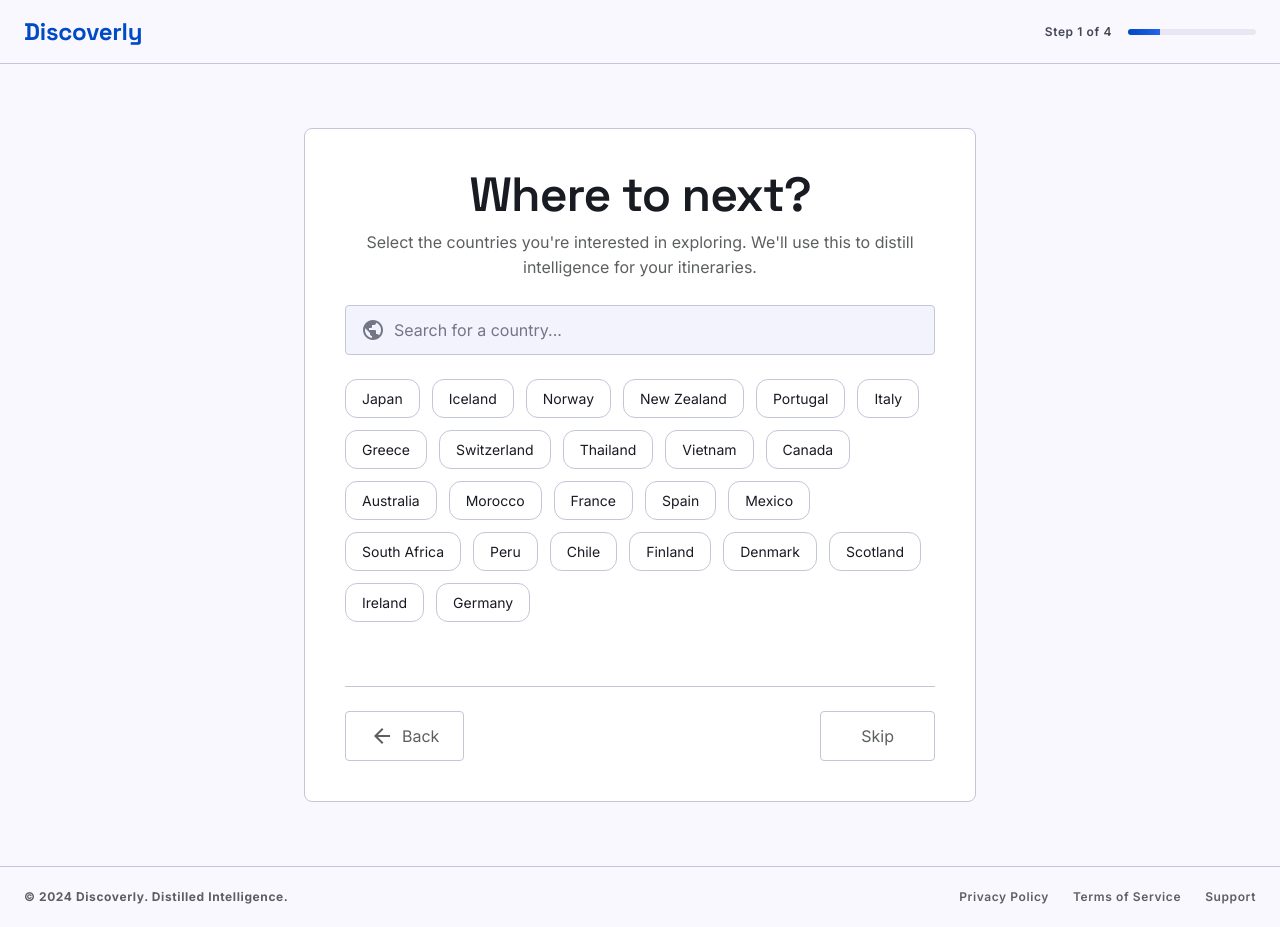
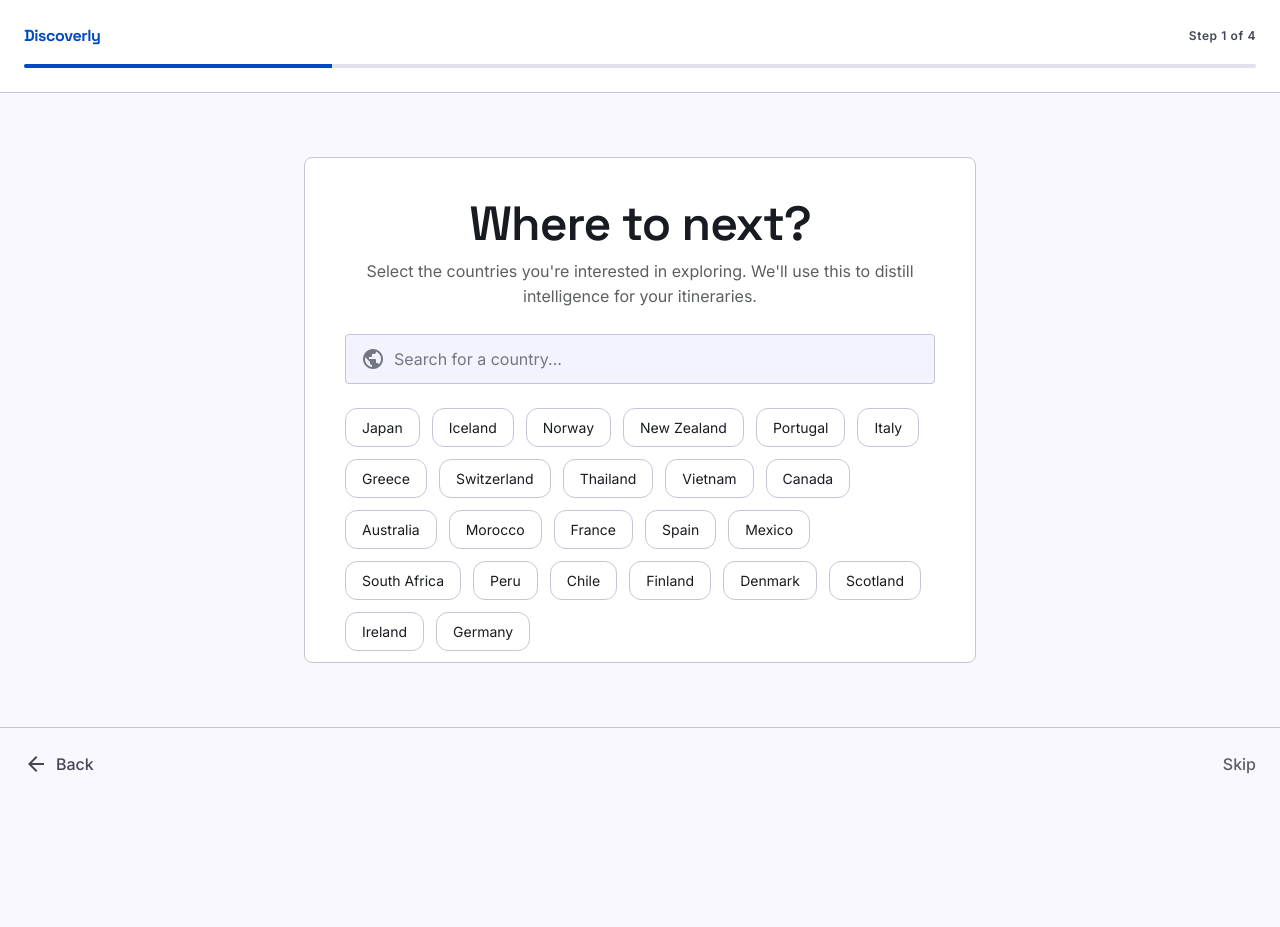
Before and after one commit to priyanshutechahead/week-3-project, a React (Vite) app in the folder frontend/: page /onboarding/countries in a window 1280 px wide. After the commit the page ends 800 px from the top, so only its background shows below. Built offline with nearby package versions, Linux system fonts and the light colour scheme.

Commit message:
update interest onboardiing

```diff
--- a/frontend/src/pages/onboarding/InterestCountriesPage.jsx
+++ b/frontend/src/pages/onboarding/InterestCountriesPage.jsx
@@ -26,20 +26,22 @@ export default function InterestCountriesPage() {
   }
 
   return (
-    <div className="bg-surface text-on-surface font-body-lg min-h-screen flex flex-col">
+    <div className="bg-surface text-on-surface font-body-lg h-screen overflow-hidden flex flex-col">
       {/* Header */}
-      <header className="w-full h-16 flex justify-between items-center px-[24px] max-w-[1280px] mx-auto border-b border-outline-variant">
-        <span className="text-headline-md font-headline-md font-bold text-primary">Discoverly</span>
-        <div className="flex items-center gap-4">
-          <span className="text-label-caps font-label-caps text-on-surface-variant">Step 1 of 4</span>
-          <div className="w-32 h-1.5 bg-surface-container-high rounded-full overflow-hidden">
-            <div className="h-full progress-gradient w-[25%] transition-all duration-500"></div>
+      <header className="w-full bg-surface-container-lowest border-b border-outline-variant py-[24px] sticky top-0 z-50">
+        <div className="max-w-[1280px] mx-auto px-[24px] flex flex-col items-center">
+          <div className="w-full flex justify-between items-center mb-4">
+            <span className="text-primary font-headline-md font-bold tracking-tight">Discoverly</span>
+            <span className="text-label-caps font-label-caps text-on-surface-variant">Step 1 of 4</span>
+          </div>
+          <div className="w-full bg-surface-container-highest h-1 rounded-full overflow-hidden">
+            <div className="bg-primary h-full w-1/4 transition-all duration-500 ease-out"></div>
           </div>
         </div>
       </header>
 
       {/* Main */}
-      <main className="flex-grow flex items-center justify-center py-[64px] px-[24px]">
+      <main className="flex-grow overflow-y-auto flex justify-center py-[64px] px-[24px]">
         <div className="w-full max-w-2xl bg-surface-container-lowest border border-outline-variant p-10 rounded-xl">
           <section className="mb-[24px] text-center">
             <h1 className="text-display-lg font-display-lg text-on-surface mb-2">Where to next?</h1>
@@ -65,9 +67,8 @@ export default function InterestCountriesPage() {
             {filtered.map(country => (
               <button
                 key={country}
-                className={`px-4 py-2 border border-outline-variant rounded-full text-body-sm font-body-sm transition-all cursor-pointer hover:border-primary active:scale-95 flex items-center gap-2 ${
-                  selected.has(country) ? 'country-tag-selected' : ''
-                }`}
+                className={`px-4 py-2 border border-outline-variant rounded-full text-body-sm font-body-sm transition-all cursor-pointer hover:border-primary active:scale-95 flex items-center gap-2 ${selected.has(country) ? 'country-tag-selected' : ''
+                  }`}
                 onClick={() => toggleCountry(country)}
               >
                 {selected.has(country) && <span className="material-symbols-outlined text-[14px]">check</span>}
@@ -75,29 +76,17 @@ export default function InterestCountriesPage() {
               </button>
             ))}
           </div>
-
-          {/* Actions */}
-          <div className="flex items-center justify-between pt-[24px] border-t border-outline-variant">
-            <button className="px-6 py-3 border border-outline-variant text-secondary font-label-caps hover:bg-surface-container transition-all flex items-center gap-2 rounded-lg" onClick={() => navigate('/signup')}>
-              <span className="material-symbols-outlined text-[18px]">arrow_back</span>
-              Back
-            </button>
-            <button className="px-10 py-3 border border-outline-variant text-secondary font-label-caps hover:bg-surface-container transition-all flex items-center gap-2 rounded-lg active:scale-95" onClick={() => navigate('/onboarding/seasons')}>
-              Skip
-            </button>
-          </div>
         </div>
       </main>
 
       {/* Footer */}
-      <footer className="w-full py-[24px] border-t border-outline-variant mt-auto">
-        <div className="flex flex-col md:flex-row justify-between items-center px-[24px] max-w-[1280px] mx-auto gap-4">
-          <span className="text-label-caps font-label-caps font-bold text-secondary">© 2024 Discoverly. Distilled Intelligence.</span>
-          <div className="flex gap-6">
-            <a className="text-label-caps font-label-caps text-secondary hover:text-primary transition-colors" href="#">Privacy Policy</a>
-            <a className="text-label-caps font-label-caps text-secondary hover:text-primary transition-colors" href="#">Terms of Service</a>
-            <a className="text-label-caps font-label-caps text-secondary hover:text-primary transition-colors" href="#">Support</a>
-          </div>
+      <footer className="w-full bg-surface border-t border-outline-variant py-[24px] mt-auto">
+        <div className="max-w-[1280px] mx-auto px-[24px] flex justify-between items-center">
+          <button className="flex items-center gap-2 text-on-surface-variant hover:text-primary transition-colors font-medium" onClick={() => navigate('/signup')}>
+            <span className="material-symbols-outlined">arrow_back</span>
+            <span>Back</span>
+          </button>
+          <button className="text-secondary font-medium hover:text-on-surface transition-colors" onClick={() => navigate('/onboarding/seasons')}>Skip</button>
         </div>
       </footer>
     </div>
--- a/frontend/src/pages/onboarding/InterestFloraFaunaPage.jsx
+++ b/frontend/src/pages/onboarding/InterestFloraFaunaPage.jsx
@@ -58,28 +58,22 @@ export default function InterestFloraFaunaPage() {
   }
 
   return (
-    <div className="min-h-screen flex flex-col font-body-lg text-body-lg">
+    <div className="h-screen overflow-hidden flex flex-col font-body-lg text-body-lg bg-surface text-on-surface">
       {/* Header */}
-      <header className="w-full h-16 bg-surface border-b border-outline-variant flex items-center px-[24px] fixed top-0 z-50">
-        <div className="max-w-[1280px] w-full mx-auto flex justify-between items-center">
-          <span className="text-headline-md font-headline-md font-bold text-primary">Discoverly</span>
-          <div className="hidden md:flex flex-col items-end gap-1">
-            <div className="flex items-center gap-4">
-              <span className="text-label-caps font-label-caps text-secondary uppercase tracking-widest">Step 3 of 4</span>
-              <div className="w-48 h-1.5 bg-surface-container-highest rounded-full overflow-hidden">
-                <div className="w-3/4 h-full bg-primary progress-glow transition-all duration-700"></div>
-              </div>
-            </div>
-            <span className="text-body-sm font-body-sm text-on-surface-variant">Biological Interests</span>
+      <header className="w-full bg-surface-container-lowest border-b border-outline-variant py-[24px] sticky top-0 z-50">
+        <div className="max-w-[1280px] mx-auto px-[24px] flex flex-col items-center">
+          <div className="w-full flex justify-between items-center mb-4">
+            <span className="text-primary font-headline-md font-bold tracking-tight">Discoverly</span>
+            <span className="text-label-caps font-label-caps text-on-surface-variant">Step 3 of 4</span>
           </div>
-          <div className="md:hidden">
-            <span className="text-label-caps font-label-caps text-primary">3 / 4</span>
+          <div className="w-full bg-surface-container-highest h-1 rounded-full overflow-hidden">
+            <div className="bg-primary h-full w-3/4 transition-all duration-500 ease-out"></div>
           </div>
         </div>
       </header>
 
       {/* Main */}
-      <main className="flex-grow pt-[64px] pb-[64px] px-[24px] mt-16 max-w-[1280px] mx-auto w-full">
+      <main className="flex-grow overflow-y-auto py-[64px] px-[24px] max-w-[1280px] mx-auto w-full">
         <div className="max-w-4xl mx-auto mb-[24px] text-center">
           <h1 className="font-headline-md text-headline-md text-on-background mb-[8px]">Curate Your Biological Focus</h1>
           <p className="text-body-lg font-body-lg text-on-surface-variant max-w-2xl mx-auto">
@@ -92,9 +86,8 @@ export default function InterestFloraFaunaPage() {
           {interests.map((item, index) => (
             <div
               key={item.name}
-              className={`interest-card-hover ${item.colSpan} relative group cursor-pointer overflow-hidden rounded-xl border border-outline-variant bg-surface-container-lowest ${
-                selected.has(item.name) ? 'selected-ring' : ''
-              }`}
+              className={`interest-card-hover ${item.colSpan} relative group cursor-pointer overflow-hidden rounded-xl border border-outline-variant bg-surface-container-lowest ${selected.has(item.name) ? 'selected-ring' : ''
+                }`}
               onClick={() => toggleSelection(item.name)}
               style={{
                 opacity: visible.includes(index) ? 1 : 0,
@@ -120,32 +113,16 @@ export default function InterestFloraFaunaPage() {
             </div>
           ))}
         </div>
-
-        {/* Search */}
-        <div className="mt-[64px] max-w-2xl mx-auto">
-          <div className="flex flex-col gap-2">
-            <label className="text-label-caps font-label-caps text-secondary">DON&apos;T SEE YOUR INTEREST?</label>
-            <div className="relative group">
-              <span className="material-symbols-outlined absolute left-4 top-1/2 -translate-y-1/2 text-outline group-focus-within:text-primary">search</span>
-              <input className="w-full pl-12 pr-4 py-3 bg-surface-container-low border border-outline-variant rounded-lg focus:ring-1 focus:ring-primary focus:border-primary transition-all outline-none" placeholder="Search for specific species, biomes, or botanical families..." type="text" />
-            </div>
-          </div>
-        </div>
       </main>
 
       {/* Footer */}
-      <footer className="w-full bg-surface border-t border-outline-variant py-4 px-[24px] fixed bottom-0 z-50">
-        <div className="max-w-[1280px] w-full mx-auto flex justify-between items-center">
-          <button className="flex items-center gap-2 px-6 py-2 border border-outline-variant rounded-lg text-secondary font-medium hover:bg-surface-container transition-colors active:scale-95" onClick={() => navigate('/onboarding/seasons')}>
-            <span className="material-symbols-outlined text-[20px]">arrow_back</span>
+      <footer className="w-full bg-surface border-t border-outline-variant py-[24px] mt-auto">
+        <div className="max-w-[1280px] mx-auto px-[24px] flex justify-between items-center">
+          <button className="flex items-center gap-2 text-on-surface-variant hover:text-primary transition-colors font-medium" onClick={() => navigate('/onboarding/seasons')}>
+            <span className="material-symbols-outlined">arrow_back</span>
             <span>Back</span>
           </button>
-          <div className="hidden md:flex items-center gap-2">
-            <span className="text-body-sm text-on-surface-variant italic">Next step: Geographical Landscapes</span>
-          </div>
-          <button className="flex items-center gap-2 px-8 py-2 border border-outline-variant rounded-lg text-secondary font-medium hover:bg-surface-container transition-colors active:scale-95" onClick={() => navigate('/onboarding/landscapes')}>
-            <span>Skip</span>
-          </button>
+          <button className="text-secondary font-medium hover:text-on-surface transition-colors" onClick={() => navigate('/onboarding/landscapes')}>Skip</button>
         </div>
       </footer>
     </div>
--- a/frontend/src/pages/onboarding/InterestLandscapesPage.jsx
+++ b/frontend/src/pages/onboarding/InterestLandscapesPage.jsx
@@ -23,21 +23,28 @@ export default function InterestLandscapesPage() {
   }
 
   return (
-    <div className="bg-surface text-on-surface min-h-screen flex flex-col font-body-lg">
-      <main className="flex-grow flex flex-col items-center justify-center px-[24px] py-[64px]">
+    <div className="bg-surface text-on-surface h-screen overflow-hidden flex flex-col font-body-lg">
+      {/* Header */}
+      <header className="w-full bg-surface-container-lowest border-b border-outline-variant py-[24px] sticky top-0 z-50">
+        <div className="max-w-[1280px] mx-auto px-[24px] flex flex-col items-center">
+          <div className="w-full flex justify-between items-center mb-4">
+            <span className="text-primary font-headline-md font-bold tracking-tight">Discoverly</span>
+            <span className="text-label-caps font-label-caps text-on-surface-variant">Step 4 of 4</span>
+          </div>
+          <div className="w-full bg-surface-container-highest h-1 rounded-full overflow-hidden">
+            <div className="bg-primary h-full w-full transition-all duration-500 ease-out"></div>
+          </div>
+        </div>
+      </header>
+
+      <main className="flex-grow overflow-y-auto flex flex-col items-center px-[24px] py-[64px]">
         <div className="w-full max-w-[1280px] mx-auto flex flex-col items-center">
-          {/* Header */}
+          {/* Main Content Header */}
           <header className="w-full max-w-[800px] text-center mb-[64px]">
-            <div className="mb-[8px]">
-              <span className="font-label-caps text-label-caps text-primary uppercase tracking-widest">Step 4 of 4</span>
-            </div>
-            <h1 className="font-headline-md text-headline-md mb-[8px] text-on-background">Geographical Landscapes</h1>
+            <h1 className="font-display-lg text-display-lg text-on-background mb-4">Geographical Landscapes</h1>
             <p className="font-body-lg text-body-lg text-secondary max-w-xl mx-auto">
               Define the environments that inspire your travel intelligence. Your preferences will tailor the AI&apos;s itinerary generation.
             </p>
-            <div className="mt-[24px] w-full max-w-md mx-auto bg-surface-container h-1 rounded-full overflow-hidden">
-              <div className="bg-primary h-full w-full transition-all duration-700 ease-out"></div>
-            </div>
           </header>
 
           {/* Landscapes Grid */}
@@ -84,19 +91,19 @@ export default function InterestLandscapesPage() {
             </div>
           </section>
 
-          {/* Navigation */}
-          <footer className="mt-[64px] w-full max-w-[800px] flex flex-col md:flex-row items-center justify-between gap-[24px]">
-            <button className="w-full md:w-auto px-10 py-3 border border-outline text-secondary font-body-lg font-medium rounded-lg hover:bg-surface-container transition-all active:scale-95 flex items-center justify-center gap-2" onClick={() => navigate('/onboarding/flora-fauna')}>
-              <span className="material-symbols-outlined text-[18px]">arrow_back</span>
-              Back
-            </button>
-            <div className="flex-grow hidden md:block"></div>
-            <button className="w-full md:w-auto px-12 py-3 bg-primary text-white font-body-lg font-medium rounded-lg hover:opacity-90 transition-all active:scale-95 shadow-lg shadow-primary/10" onClick={() => navigate('/dashboard')}>
-              Submit
-            </button>
-          </footer>
         </div>
       </main>
+
+      {/* Footer */}
+      <footer className="w-full bg-surface border-t border-outline-variant py-[24px] mt-auto">
+        <div className="max-w-[1280px] mx-auto px-[24px] flex justify-between items-center">
+          <button className="flex items-center gap-2 text-on-surface-variant hover:text-primary transition-colors font-medium" onClick={() => navigate('/onboarding/flora-fauna')}>
+            <span className="material-symbols-outlined">arrow_back</span>
+            <span>Back</span>
+          </button>
+          <button className="text-primary font-medium hover:text-on-surface transition-colors" onClick={() => navigate('/dashboard')}>Submit</button>
+        </div>
+      </footer>
     </div>
   )
 }
--- a/frontend/src/pages/onboarding/InterestSeasonsPage.jsx
+++ b/frontend/src/pages/onboarding/InterestSeasonsPage.jsx
@@ -33,7 +33,7 @@ export default function InterestSeasonsPage() {
   }
 
   return (
-    <div className="bg-surface text-on-surface font-body-lg min-h-screen flex flex-col">
+    <div className="bg-surface text-on-surface font-body-lg h-screen overflow-hidden flex flex-col">
       {/* Header */}
       <header className="w-full bg-surface-container-lowest border-b border-outline-variant py-[24px] sticky top-0 z-50">
         <div className="max-w-[1280px] mx-auto px-[24px] flex flex-col items-center">
@@ -48,7 +48,7 @@ export default function InterestSeasonsPage() {
       </header>
 
       {/* Main */}
-      <main className="flex-grow flex flex-col items-center justify-center py-[64px] px-[24px] max-w-[1280px] mx-auto w-full">
+      <main className="flex-grow overflow-y-auto flex flex-col items-center py-[64px] px-[24px] max-w-[1280px] mx-auto w-full">
         <div className="text-center mb-[64px] max-w-2xl">
           <h1 className="font-display-lg text-display-lg text-on-background mb-4">When do you prefer to travel?</h1>
           <p className="text-body-lg text-on-surface-variant">Select your favorite seasons to help us curate intelligence-driven itineraries that match your climate preferences.</p>
```
